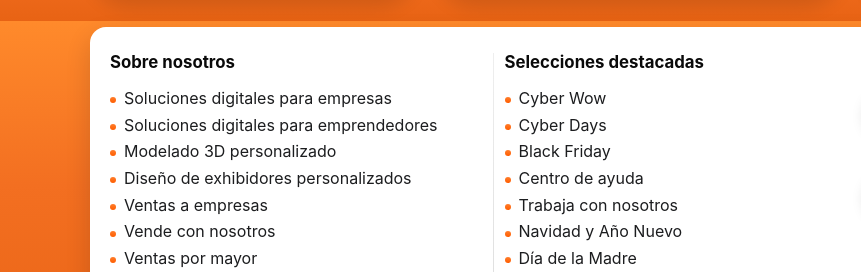
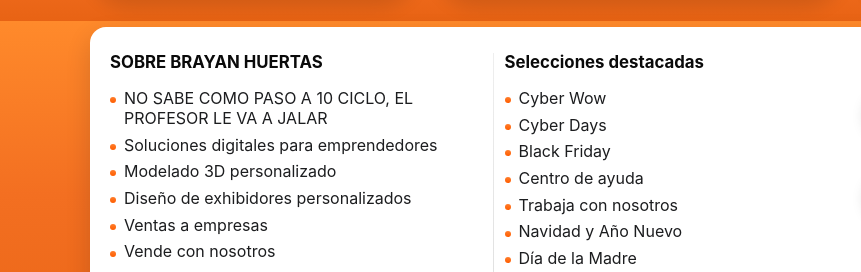
Before and after one commit to JH188/loquesea2, a plain HTML site: page index.html in a window 1280 px wide. Shown: the part 169-441 px from the top of the page, 0-861 px from the left. Drawn offline with Linux system fonts and the light colour scheme.

Commit message:
Update index.html

```diff
--- a/index.html
+++ b/index.html
@@ -71,9 +71,9 @@
       <div class="container wp-grid">
         <!-- Col 1 -->
         <div class="wp-col">
-          <h4>Sobre nosotros</h4>
+          <h4>SOBRE BRAYAN HUERTAS</h4>
           <ul class="dot-list">
-            <li><a href="#">Soluciones digitales para empresas</a></li>
+            <li><a href="#">NO SABE COMO PASO A 10 CICLO, EL PROFESOR LE VA A JALAR</a></li>
             <li><a href="#">Soluciones digitales para emprendedores</a></li>
             <li><a href="#">Modelado 3D personalizado</a></li>
             <li><a href="#">Diseño de exhibidores personalizados</a></li>
```
